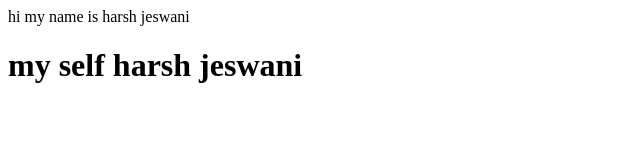
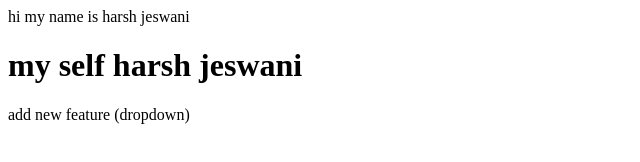
Before and after one commit to harshjeswani/new-repo, a plain HTML site: page index.html in a window 1280 px wide. Shown: the whole page, without its empty margins (0-640 px from the left). Drawn offline with Linux system fonts and the light colour scheme.

Commit message:
dropdown

```diff
--- a/index.html
+++ b/index.html
@@ -1,2 +1,3 @@
 <p>hi my name is harsh jeswani</p>
 <h1>my self harsh jeswani</h1>
+<p>add new feature (dropdown)</p>
```
